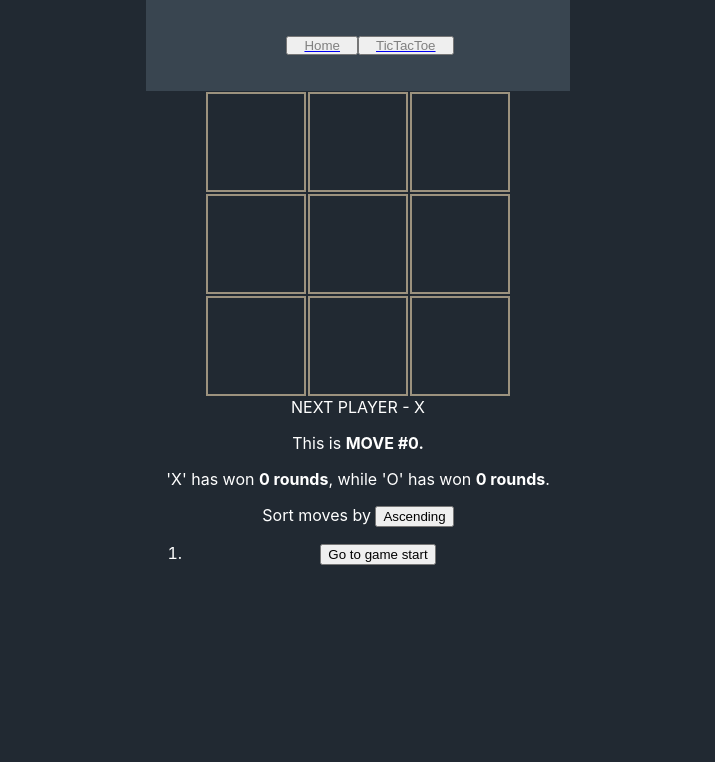
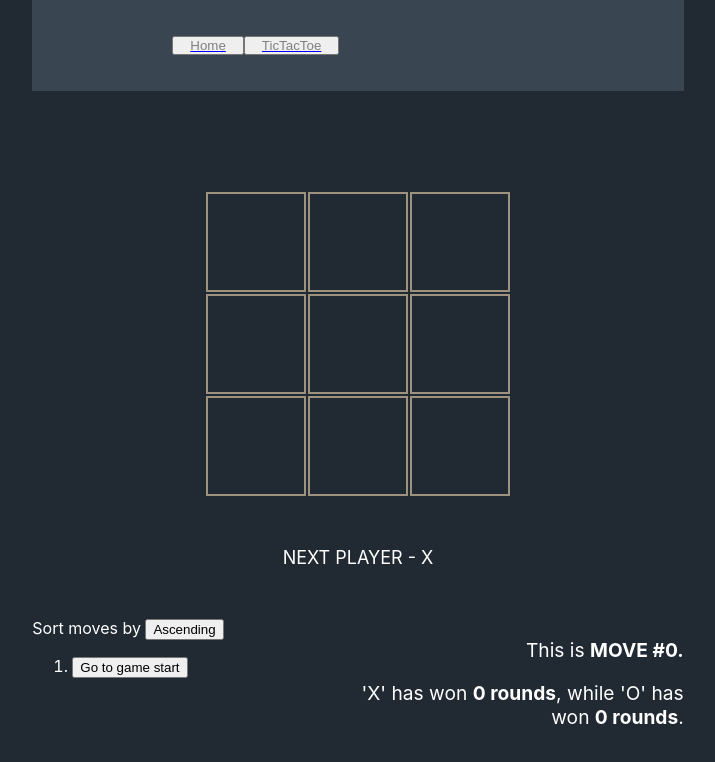
Before and after one commit to Magthylius/magthylius.github.io, a React (Create React App) app: page /tictactoe in a window 1280 px wide. Shown: the top 762 px of the page, without its empty margins (282-997 px from the left). Built offline with nearby package versions, Linux system fonts and the light colour scheme.

Commit message:
Update TicTacToeGame.scss

```diff
--- a/src/Pages/TicTacToeGame.scss
+++ b/src/Pages/TicTacToeGame.scss
@@ -4,6 +4,29 @@ $tiedColor: #6f829934;
 
 body {
   color: white;
+}
+
+#game {
+  margin-top: 100px;
+}
+
+#game-info {
+  width: 100%;
+  align-items: center;
+}
+
+#game-meta-info {
+  text-align: right;
+  width: 50%;
+  float: right;
+
+  font-size: larger;
+}
+
+#game-history {
+  text-align: left;
+  width: 50%;
+  float: left;
 }
 
 .square {
@@ -40,3 +63,8 @@ body {
 
   color: grey;
 }
+
+.status {
+  margin: 50px;
+  font-size: large;
+}
```
